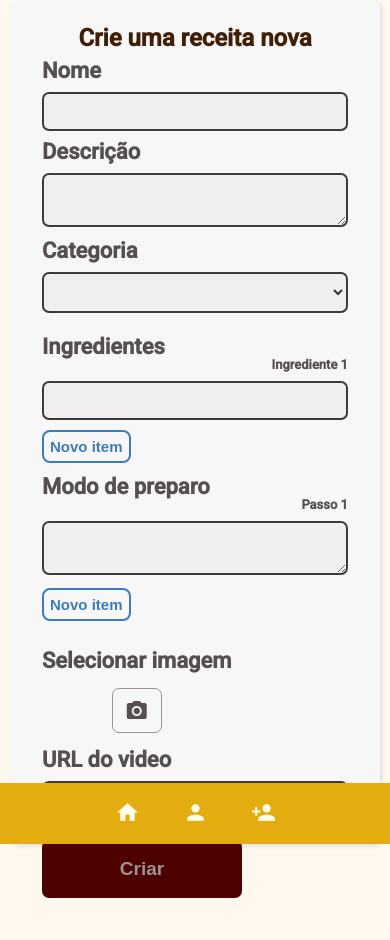
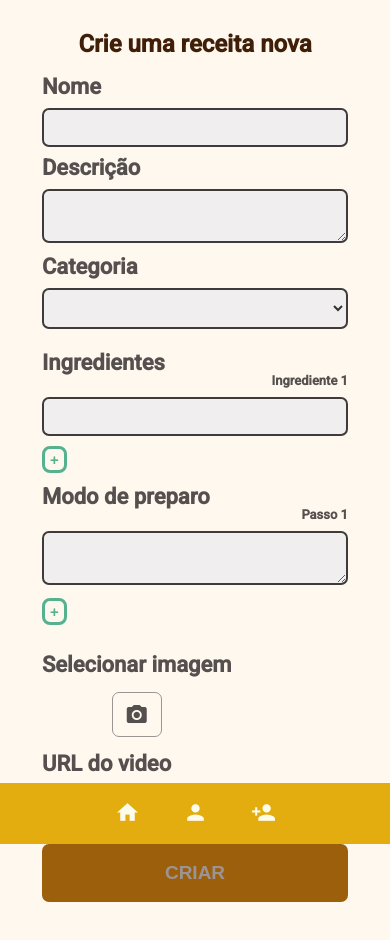
Before and after one commit to LucasMTH0/CookMaster, an Angular app: page /recipe/create in a window 390 px wide. Shown: the top 940 px of the page. Before the commit the page ends 908 px from the top, so only its background shows below. Built offline with nearby package versions, Linux system fonts and the light colour scheme; no server answers.

Commit message:
style: ajuste na listagem de categorias e ajuste no layout do cadastro de receitas

```diff
--- a/src/app/components/category-slider-filter/category-slider-filter.component.scss
+++ b/src/app/components/category-slider-filter/category-slider-filter.component.scss
@@ -1,11 +1,11 @@
 .category-container {
 
     overflow-x: scroll;
-    overflow-y: hidden;
+    // overflow-y: hidden;
     white-space: nowrap;
     display: flex;
     gap: 1rem;
-    padding-block: 0.5rem;
+    padding-block: .625rem;
 }
 
 .category-container::-webkit-scrollbar {
@@ -13,17 +13,18 @@
 }
 
 .category-container::-webkit-scrollbar-track {
-    background: #1e1e1e;
+    background: var(--sazerac-200);
     border-radius: 4px;
 }
 
 .category-container::-webkit-scrollbar-thumb {
-    background-color: var(--gray-900);
+    background-color: var(--yellow-400);
     border-radius: 4px;
 }
 
 .category-container::-webkit-scrollbar-thumb:hover {
-    background-color: var(--gray-700);
+    background-color: var(--yellow-500);
+    cursor: grab;
 }
 
 .category-button {
@@ -33,7 +34,7 @@
     white-space: nowrap;
     padding: 8px;
     border: 1px solid var(--yellow-400);
-    border-radius: 25px;
+    border-radius: 6px;
     color: var(--yellow-400);
     width: auto;
     cursor: pointer;
@@ -41,5 +42,5 @@
 
 .category-active {
     background: var(--yellow-400);
-    color: var(--gray-900);
+    color: var(--sazerac-50);
 }
--- a/src/app/pages/home/home.component.html
+++ b/src/app/pages/home/home.component.html
@@ -2,7 +2,7 @@
   @if(user){
     <app-welcome-search-bar [user]="user"></app-welcome-search-bar>
   }
-  <!-- <app-category-slider-filter></app-category-slider-filter> -->
+  <app-category-slider-filter></app-category-slider-filter>
   <div class="cards-list-container">
     @for(recipe of recipesList ?? []; track recipe.id){
       <app-card key="recipe.id" [recipe]="recipe"></app-card>
--- a/src/app/pages/home/home.component.scss
+++ b/src/app/pages/home/home.component.scss
@@ -1,10 +1,10 @@
 .container {
   display: flex;
   flex-direction: column;
-  flex-wrap: wrap;
   gap: 2rem;
   padding: 1rem;
   overflow: hidden;
+  width: 100%;
   @media (max-width: 800) {
     padding: 0.75rem;
   }
--- a/src/app/pages/recipe/create-recipe/create-recipe.component.html
+++ b/src/app/pages/recipe/create-recipe/create-recipe.component.html
@@ -53,7 +53,7 @@
                 type="button"
                 class="button-add"
                 (click)="addField(ingredients)"
-            > Novo item </button>
+            > + </button>
 
         </div>
 
@@ -82,7 +82,7 @@
                 type="button"
                 class="button-add"
                 (click)="addField(prepare)"
-            > Novo item </button>
+            > + </button>
         </div>
 
         <div class="horizontal-cols">
--- a/src/app/pages/recipe/create-recipe/create-recipe.component.scss
+++ b/src/app/pages/recipe/create-recipe/create-recipe.component.scss
@@ -20,7 +20,7 @@
     font-size: 1.5rem;
     font-weight: bold;
     text-align: center;
-    margin: 10px;
+    margin: 16px 10px 20px 10px;
 }
 
 .custom-label {
@@ -73,16 +73,16 @@
     align-items: center;
 
     background: transparent;
-    color: var(--st-tropaz-500);
+    color: var(--eucalyptus-400);
 
-    border: 2px solid var(--st-tropaz-500);
+    border: 3px solid var(--eucalyptus-400);
     border-radius: 8px;
 
     font-size: .9375rem;
     font-weight: 900;
 
     cursor: pointer;
-    padding: .375rem;
+    padding: 2px 5px;
 
 
     &:hover {
@@ -95,10 +95,13 @@
 }
 
 @media (max-width: 800px){
+
     .container{
-        min-width: auto;
+        max-width: none;
         width: 100%;
-        height: 100dvh;
         margin: 0;
+        border: none;
+        box-shadow: none;
+        background: transparent;
     }
 }
--- a/src/styles.scss
+++ b/src/styles.scss
@@ -145,7 +145,7 @@ body {
   color: var(--saffron-950);
   margin: 0;
   font-family: Roboto, "Helvetica Neue", sans-serif;
-  font-size: 1em;
+  font-size: 18px;
 }
 
 
@@ -178,18 +178,25 @@ label {
 
 .form-submit {
   width: 12.5rem;
+
+  padding: 17px 10px;
+  margin-block: 10px;
+
   background: var(--eucalyptus-400);
   color: var(--gray-50);
-  font-weight: bold;
+
   border: 1px solid transparent;
   border-radius: 7px;
-  padding: 17px 10px;
-  margin-block: 10px;
+
+  font-weight: bold;
   font-size: 1.1875rem;
+  text-transform: uppercase;
+
   cursor: pointer;
+
   transition: 2s ease-in-out;
   &:disabled {
-    background: var(--thunderbird-950);
+    background: var(--saffron-700);
     cursor: not-allowed;
     color: var(--gray-400);
   }
@@ -205,6 +212,9 @@ label {
     justify-content: center;
     margin-block: 1rem;
   }
+  .form-submit{
+    width: 100%;
+  }
 }
 
 @keyframes neonPulse {
```
